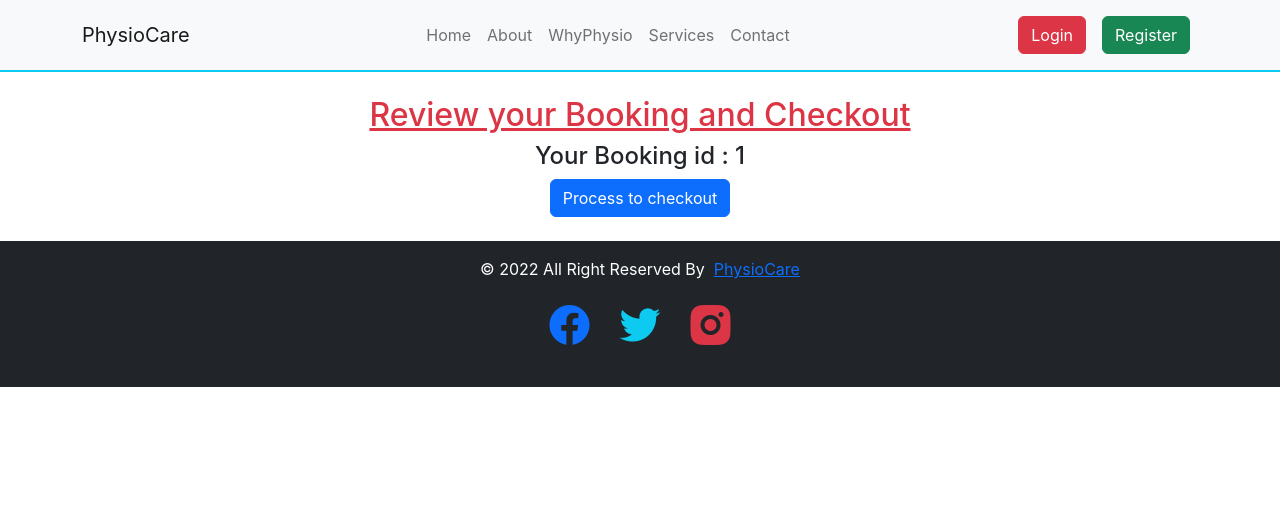
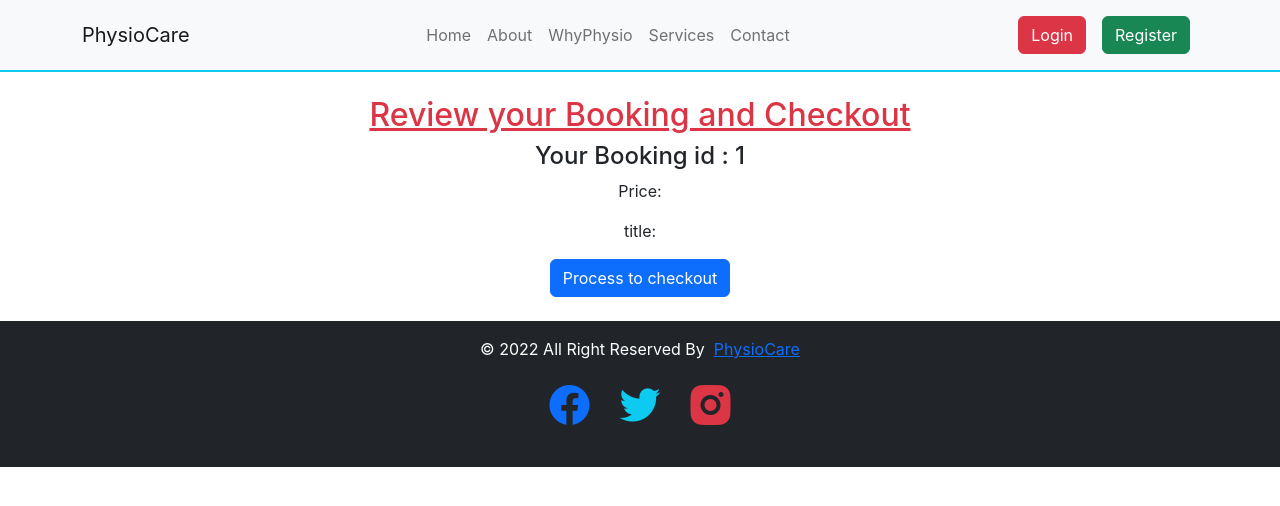
Before and after one commit to itamim345/PhysioCare, a React (Create React App) app: page /booking/1 in a window 1280 px wide. Shown: the top 506 px of the page. Built offline with nearby package versions, Linux system fonts and the light colour scheme; no server answers.

Commit message:
Data Passing through query

```diff
--- a/src/Pages/BookingPage/BookingPage.js
+++ b/src/Pages/BookingPage/BookingPage.js
@@ -1,13 +1,19 @@
 import React from 'react';
 import { Button } from 'react-bootstrap';
-import { Link, useParams } from 'react-router-dom';
+import { Link, useParams, useLocation } from "react-router-dom";
+
 
 export default function BookingPage() {
-    const {bookingId} = useParams()
+    const {bookingId} = useParams();
+    const location = useLocation();
+    const queryParameters = new URLSearchParams(location.search);
+
   return (
     <div className='py-4 container text-center'>
       <h2 className='text-danger text-decoration-underline'>Review your Booking and Checkout</h2>
       <h4>Your Booking id : {bookingId}</h4>
+      <p>Price: {queryParameters.get("price")}</p>
+      <p>title: {queryParameters.get("title")}</p>
       <Link to="/checkout">
         <Button>Process to checkout</Button>
       </Link>
--- a/src/own-comp/Service/Service.js
+++ b/src/own-comp/Service/Service.js
@@ -7,7 +7,12 @@ export default function Service(props) {
   const {id,title, desription, duration, price, timing, img} = props.service;
   const navigate = useNavigate();
   const navigateToBooking = (id) => {
-    navigate(`/booking/${id}`);
+    //navigate(`/booking/${id}`);
+
+    navigate({
+      pathname: `/booking/${id}`,
+      search: `?price=${price}&title=${title}`,
+    });
   }
   return (
     <div className='single-service'>
```
